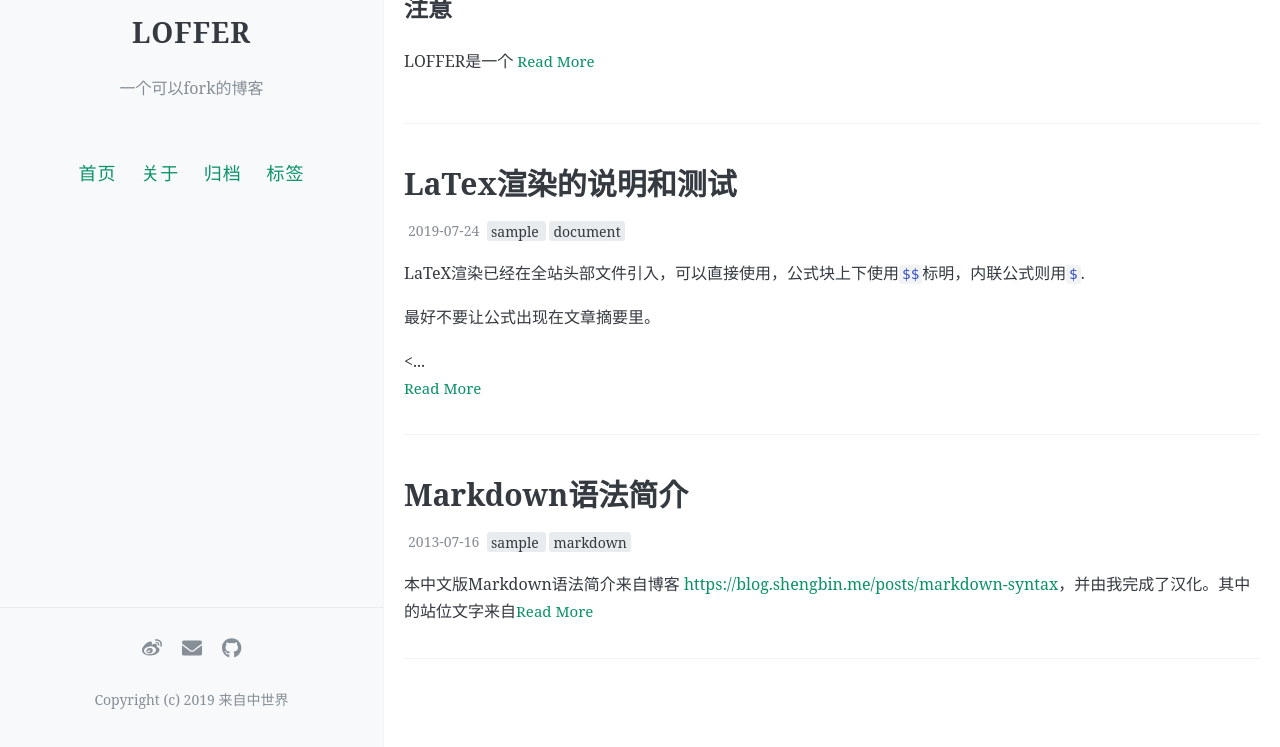
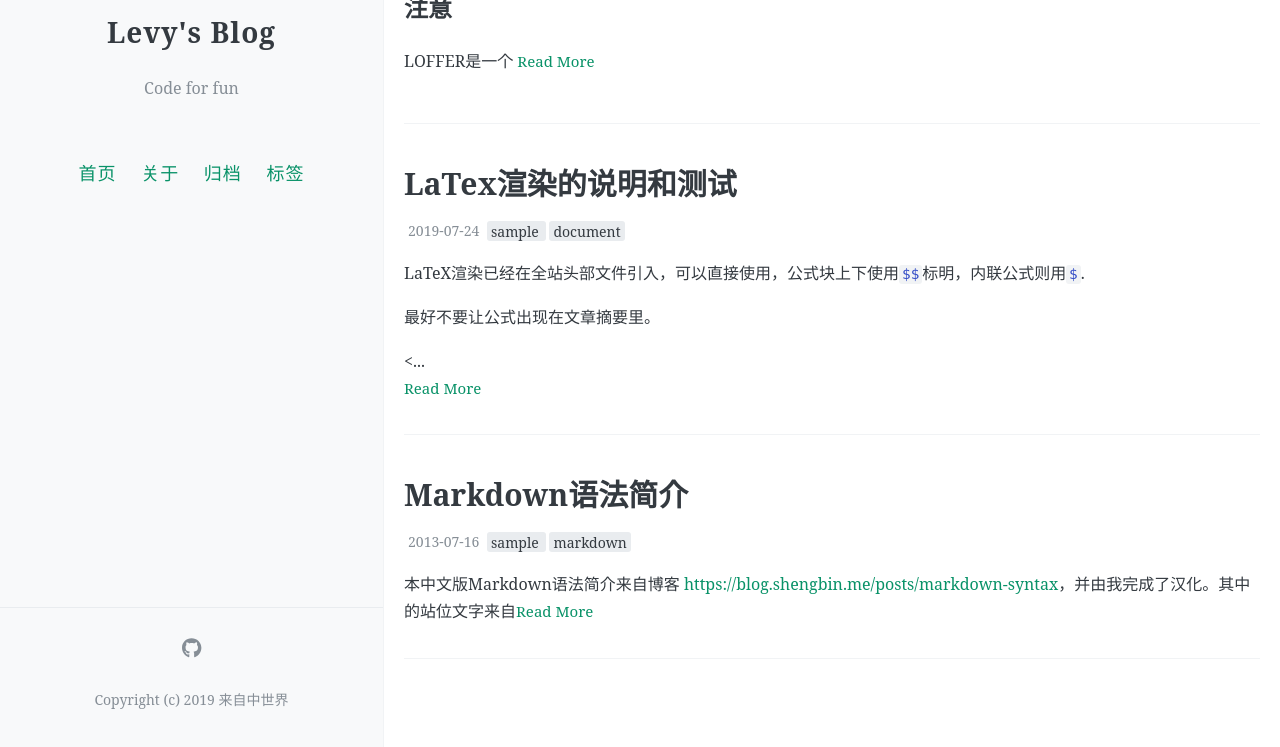
Before and after one commit to levy5307/blog, a Jekyll site: the page built from index.html, in a window 1280 px wide and 1037 px high. Shown: the part 290-1037 px from the top of the window. Built offline with Jekyll 4.4.1, drawn with Linux system fonts in a browser that asks for light colours; the list of posts is cut into pages by our own code; comment, search, counter and statistics services are not loaded.

Commit message:
Update _config.yml

```diff
--- a/_config.yml
+++ b/_config.yml
@@ -7,8 +7,8 @@
 # 井号后面的文字是说明文档，不会被程序读取。
 
 # 描述/签名
-name: LOFFER
-description: 一个可以fork的博客
+name: Levy's Blog
+description: Code for fun
 
 # 输入你的网站域名（如果你没有添加自己的域名，而是直接用GitHub pages分配的域名的话可以省略）
 url:
@@ -16,7 +16,7 @@ url:
 # 添加你的博客的二级域名，一般来说是你的repository名
 # 如果你的博客的URL是：(http://yourusername.github.io/repository-name)
 # 那么就写成 "/repository-name"
-baseurl: /LOFFER
+baseurl: /blog
 
 
 #
@@ -49,21 +49,7 @@ excerpt_separator: <!-- more -->
 
 # 你的社交网络链接，它们会作为图标出现在你的网站页脚中，可选填写
 footer-links:
-  weibo: frommidworld #请输入你的微博个性域名 https://www.weibo.com/<thispart>
-  behance: # https://www.behance.net/<>
-  dribbble: # https://dribbble.com/<>
-  email: fromendworld@outlook.com
-  facebook: #https://www.facebook.com/<>
-  flickr: #https://www.flickr.com/<>
-  github: FromEndWorld/loffer #https://github.com/<>
-  instagram: #https://instagram.com/<>
-  linkedin: #https://www.linkedin.com/in/<>
-  pinterest: #https://www.pinterest.com/<>
-  rss: #随便填点啥RSS就能用了
-  stackoverflow: # http://stackoverflow.com/<>
-  tumblr: # https://<username>.tumblr.com
-  twitter: # https://www.twitter.com/<your_twitter_username>
-  youtube: # channel/<your_long_string> or user/<user-name>
+  github: levy5307 #https://github.com/<>
 
 # 站点页脚的文字
 footer-text: Copyright (c) 2019 来自中世界
```
